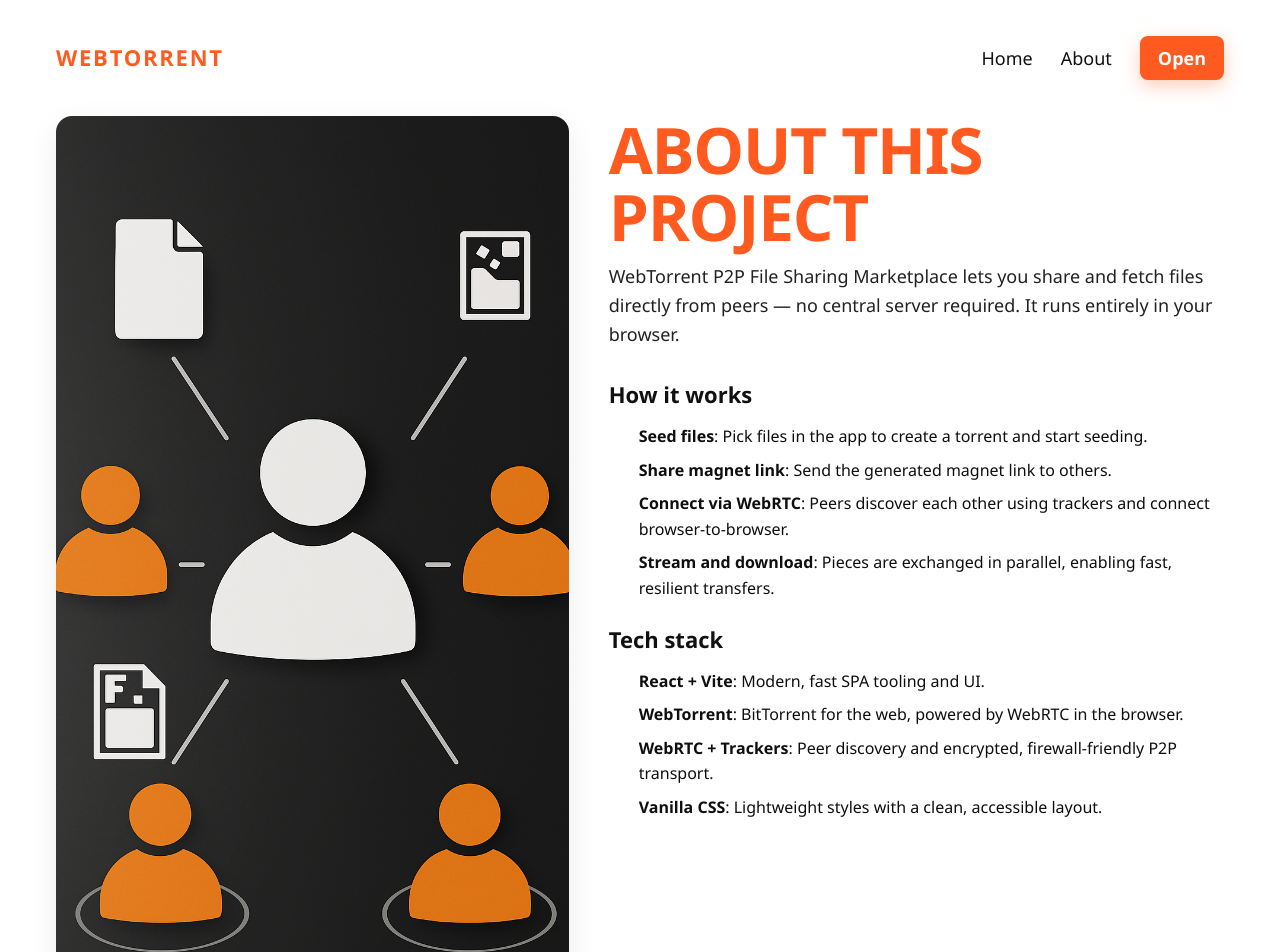
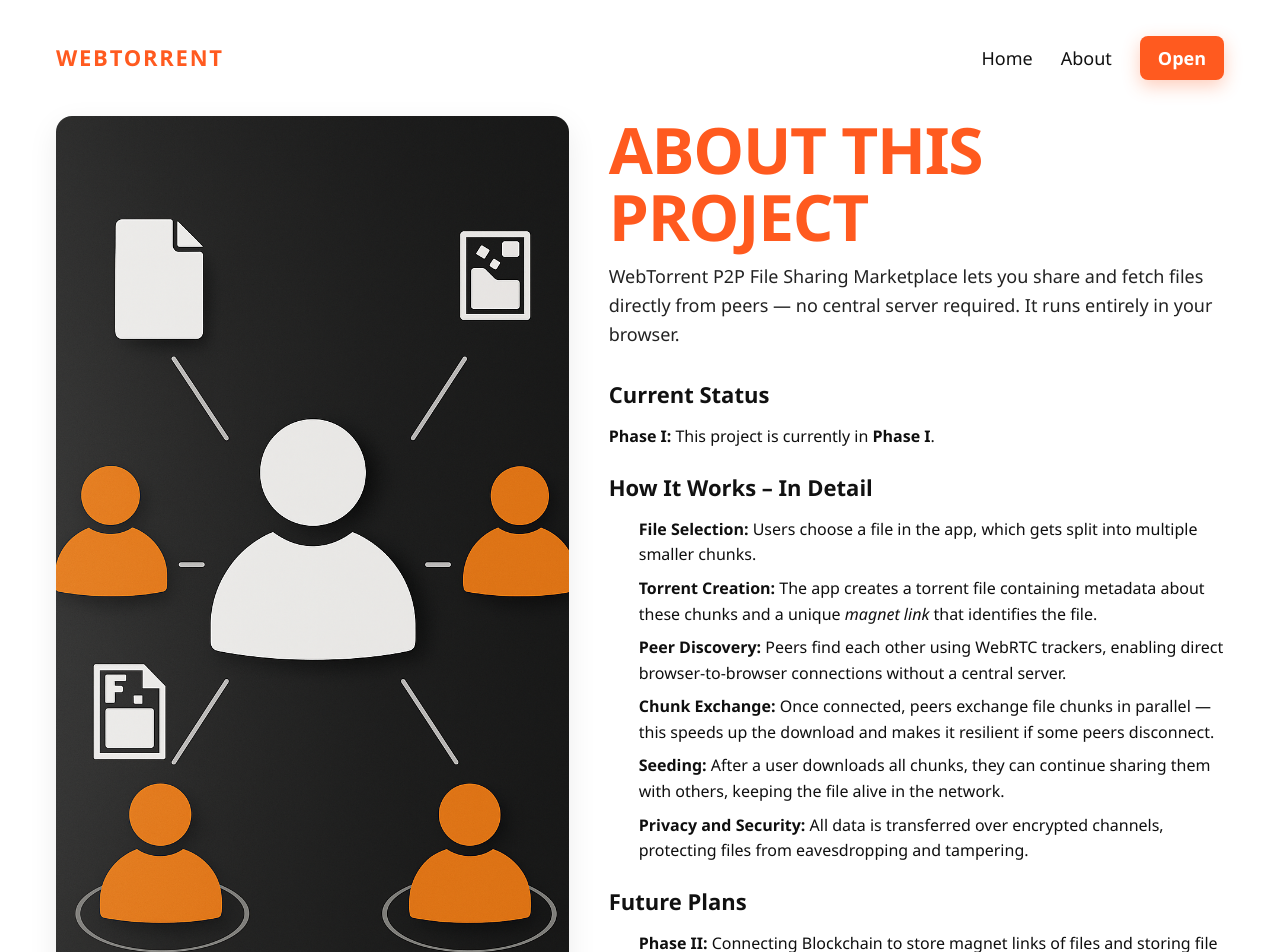
Before and after one commit to AchintyaCh/WebTorrent, a React (Vite) app: page /about in a window 1280 px wide. Shown: the top 952 px of the page. Built offline with nearby package versions, Linux system fonts and the light colour scheme.

Commit message:
Update AboutPage.jsx

```diff
--- a/src/components/AboutPage.jsx
+++ b/src/components/AboutPage.jsx
@@ -25,26 +25,35 @@ const AboutPage = () => {
           />
         </div>
         <div className="about-text">
-          <h1 className="about-title">About this Project</h1>
+          <h1 className="about-title">About This Project</h1>
           <p className="about-lead">
             WebTorrent P2P File Sharing Marketplace lets you share and fetch files directly from
             peers — no central server required. It runs entirely in your browser.
           </p>
 
-          <h2 className="about-subtitle">How it works</h2>
+          <h2 className="about-subtitle">Current Status</h2>
+          <p>
+            <strong>Phase I:</strong> This project is currently in <strong>Phase I</strong>.
+          </p>
+
+          <h2 className="about-subtitle">How It Works – In Detail</h2>
+          <ol className="about-list">
+            <li><strong>File Selection:</strong> Users choose a file in the app, which gets split into multiple smaller chunks.</li>
+            <li><strong>Torrent Creation:</strong> The app creates a torrent file containing metadata about these chunks and a unique <em>magnet link</em> that identifies the file.</li>
+            <li><strong>Peer Discovery:</strong> Peers find each other using WebRTC trackers, enabling direct browser-to-browser connections without a central server.</li>
+            <li><strong>Chunk Exchange:</strong> Once connected, peers exchange file chunks in parallel — this speeds up the download and makes it resilient if some peers disconnect.</li>
+            <li><strong>Seeding:</strong> After a user downloads all chunks, they can continue sharing them with others, keeping the file alive in the network.</li>
+            <li><strong>Privacy and Security:</strong> All data is transferred over encrypted channels, protecting files from eavesdropping and tampering.</li>
+          </ol>
+
+          <h2 className="about-subtitle">Future Plans</h2>
           <ul className="about-list">
-            <li><strong>Seed files</strong>: Pick files in the app to create a torrent and start seeding.</li>
-            <li><strong>Share magnet link</strong>: Send the generated magnet link to others.</li>
-            <li><strong>Connect via WebRTC</strong>: Peers discover each other using trackers and connect browser-to-browser.</li>
-            <li><strong>Stream and download</strong>: Pieces are exchanged in parallel, enabling fast, resilient transfers.</li>
-          </ul>
-
-          <h2 className="about-subtitle">Tech stack</h2>
-          <ul className="about-list">
-            <li><strong>React + Vite</strong>: Modern, fast SPA tooling and UI.</li>
-            <li><strong>WebTorrent</strong>: BitTorrent for the web, powered by WebRTC in the browser.</li>
-            <li><strong>WebRTC + Trackers</strong>: Peer discovery and encrypted, firewall-friendly P2P transport.</li>
-            <li><strong>Vanilla CSS</strong>: Lightweight styles with a clean, accessible layout.</li>
+            <li>
+              <strong>Phase II:</strong> Connecting Blockchain to store magnet links of files and storing file chunks in a Merkle tree, hashed using SHA-256. Blockchain will hide user IP addresses to ensure privacy and security, eliminating the need for traditional trackers. Currently, this project uses a tracker, mimicking BitTorrent's model.
+            </li>
+            <li>
+              <strong>Phase III:</strong> Creating a reward system to incentivize users who seed files, providing tangible benefits to active contributors.
+            </li>
           </ul>
         </div>
       </main>
```
